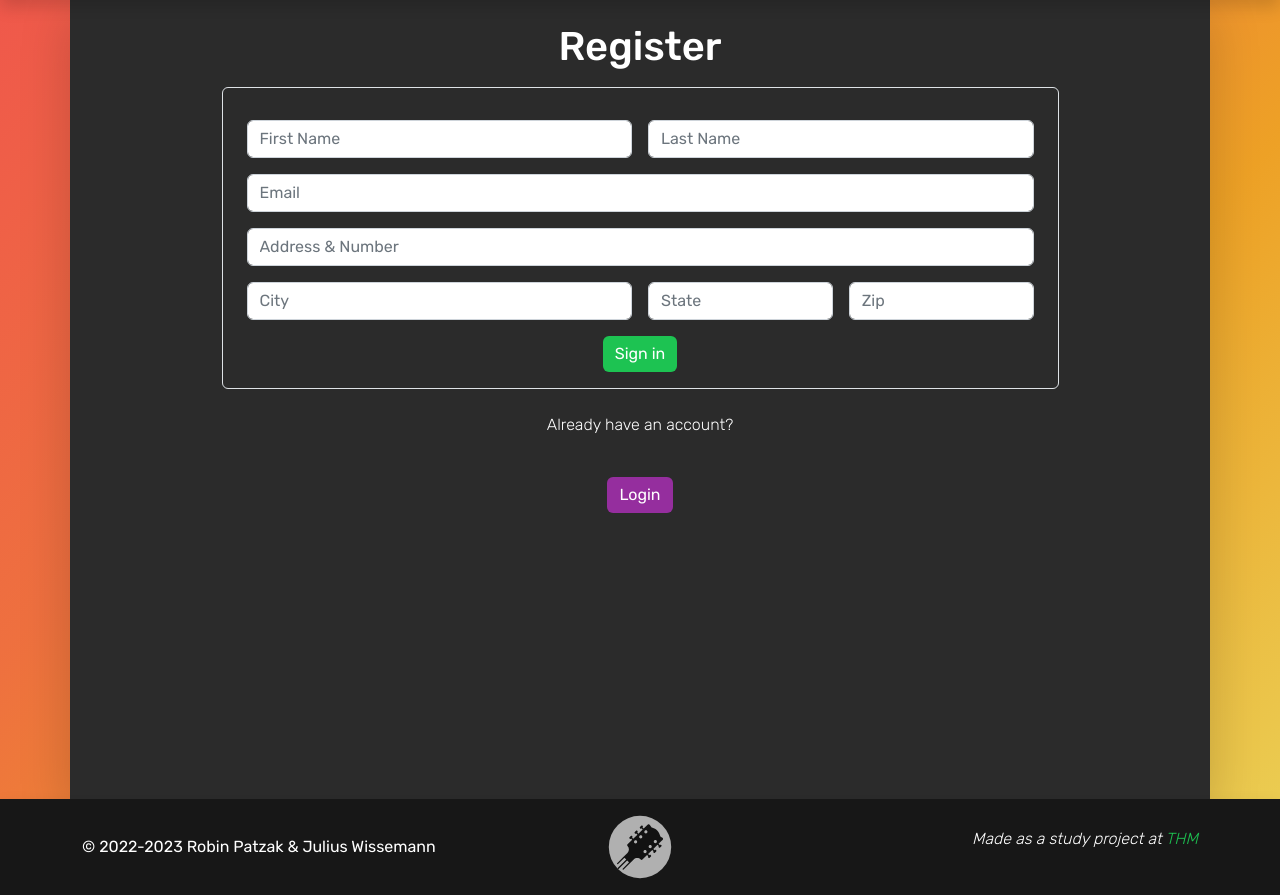
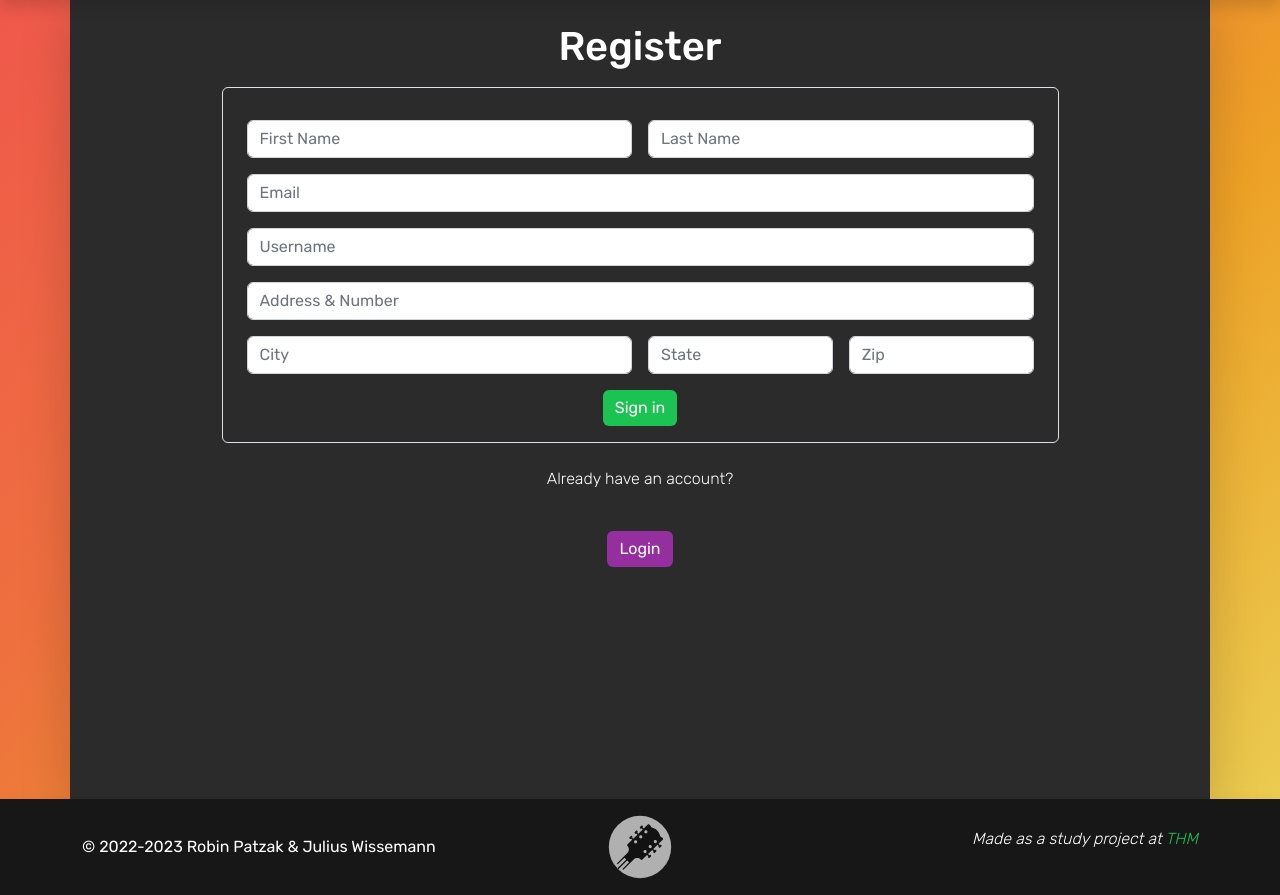
Before and after one commit to elegist/thm-guitar-configurator, a Django app: template base/templates/base/account/register.html in a window 1280 px wide. Shown: the part 93-988 px from the top of the page. Run offline with Django 4.2, Linux system fonts and the light colour scheme; the template is opened without the code that fills it, so the values that code supplies are empty.

Commit message:
setup views and urls for register

```diff
--- a/base/templates/base/account/login.html
+++ b/base/templates/base/account/login.html
@@ -1,10 +1,10 @@
 {% extends 'index.html' %}
 {% block content %}
 <div class="container bg-custom-light shadow-lg text-center vh-100">
-    {% if not request.user.is_authenticated %}
+    {% if not user.is_authenticated %}
     <h1 class="py-4">Login</h1>
 
-    <form class="form-container row g-3 mx-auto p-3 border rounded" action="">
+    <form class="form-container row g-3 mx-auto p-3 border rounded" method='POST'>
         {% csrf_token %}
             {% if error %}
                 <p class="text-danger"> {{error}}</p>
@@ -43,7 +43,7 @@
         Register
     </a>
     {% else %}
-    <p> You are already logged in. Would you like to <a class="btn btn-primary" href='/logout'>Logout</a>?</p>
+    <p> You are already logged in. Would you like to <a class="btn btn-primary" href="{% url 'logout' %}">Logout</a>?</p>
     {% endif %}
 </div>
 {% endblock content %}
--- a/base/templates/base/account/register.html
+++ b/base/templates/base/account/register.html
@@ -3,7 +3,7 @@
 <div class="container bg-custom-light shadow-lg text-center vh-100">
     <h1 class="py-4">Register</h1>
 
-    <form class="row g-3 w-75 mx-auto p-3 border rounded" action="">
+    <form class="row g-3 w-75 mx-auto p-3 border rounded" method='POST'>
         <div class="col-md-6">
             <input
                 class="form-control"
@@ -30,6 +30,16 @@
                 name="inputEmail"
                 id="inputEmail"
                 placeholder="Email"
+            />
+        </div>
+
+        <div class="col-md-12">
+            <input
+                class="form-control"
+                type="username"
+                name="inputUsername"
+                id="inputUsername"
+                placeholder="Username"
             />
         </div>
 
--- a/base/urls.py
+++ b/base/urls.py
@@ -4,5 +4,6 @@ from . import views
 urlpatterns = [
     path('', views.home, name="home"),
     path('login/', views.login_view, name="login"),
-    path('logout/', views.logout_view, name="logout")
+    path('logout/', views.logout_user, name="logout"),
+    path('register/', views.register_view, name="register")
 ]
--- a/base/views.py
+++ b/base/views.py
@@ -50,8 +50,8 @@ def login_view(request):
         return render(request, 'base/account/login.html')
 
 def register_view(request):
-    return render(request, '/')
+    return render(request, 'base/account/register.html')
 
-def logout_view(request):
+def logout_user(request):
     logout(request)
     return redirect('home')
```
Also changed, not shown: base/templates/base/configurator/configurator-content.html (+10 -6 lines).
